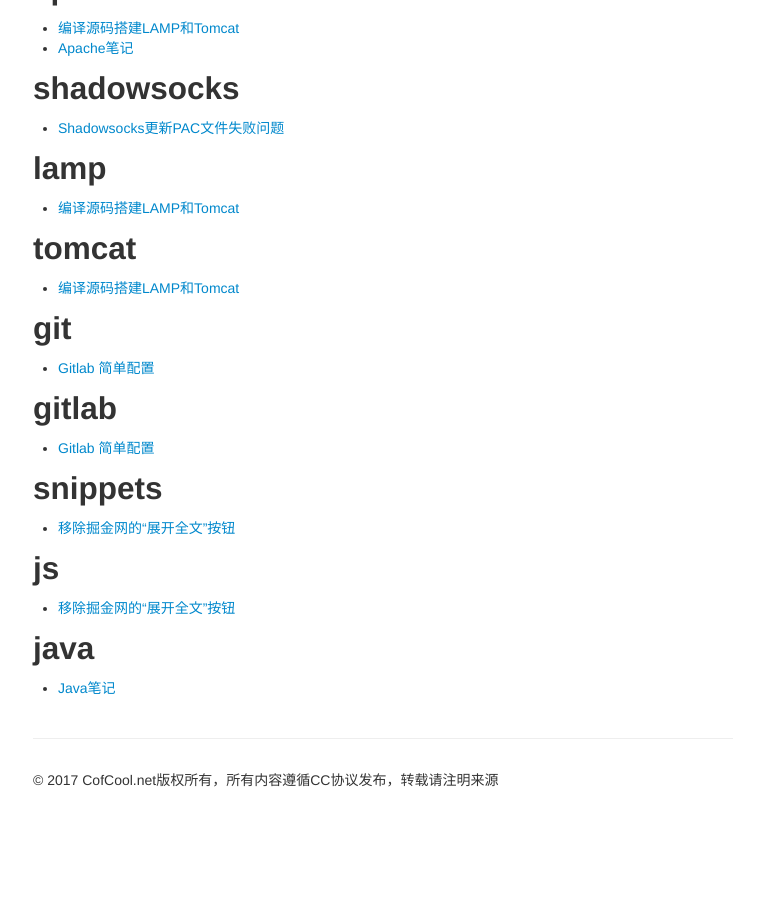
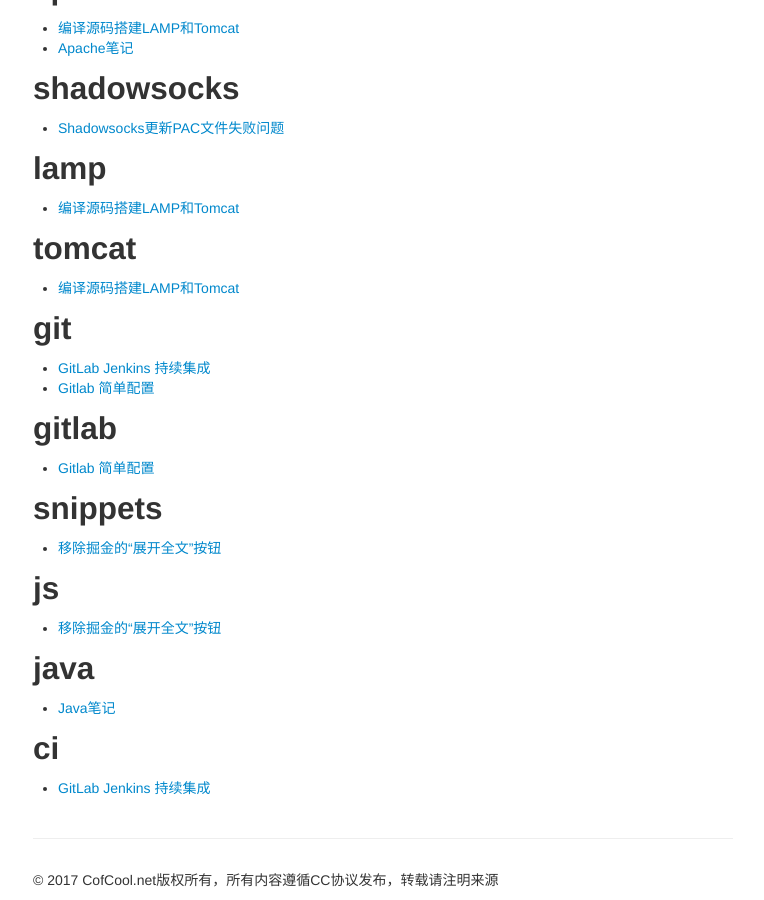
Before and after one commit to cofcool/cofcool.github.io, a Jekyll site: the page built from tags.html, in a window 1280 px wide and 900 px high, scrolled down 4550 px. Shown: the whole window, without its empty margins (257-1021 px from the left). Built offline with Jekyll 4.4.1, drawn with Linux system fonts in a browser that asks for light colours; comment, search, counter and statistics services are not loaded; before the commit the page ends 5350 px from its top, so only the background shows below that; some of the changed lines change nothing that is shown.

Commit message:
gitlab-jenkins-ci

````diff
--- a/_posts/snippets/2017-09-11-remove-fullbtn-from-juejin.md
+++ b/_posts/snippets/2017-09-11-remove-fullbtn-from-juejin.md
@@ -1,7 +1,7 @@
 ---
 layout: post
 category : Snippets
-title : 移除掘金网的“展开全文”按钮
+title : 移除掘金的“展开全文”按钮
 tags : [snippets, js]
 ---
 {% include JB/setup %}
--- /dev/null
+++ b/_posts/tech/2017-09-12-gitlab-jenkins-ci.md
@@ -0,0 +1,107 @@
+---
+layout: post
+category : Tech
+title : GitLab Jenkins 持续集成
+tags : [git, ci]
+---
+{% include JB/setup %}
+
+目录
+<!-- @import "[TOC]" {cmd="toc" depthFrom=2 depthTo=6 orderedList=false} -->
+<!-- code_chunk_output -->
+
+* [1. 安装](#1-安装)
+* [2. 配置](#2-配置)
+* [3. 添加任务](#3-添加任务)
+* [4. 常见问题](#4-常见问题)
+	* [1. 忘记密码](#1-忘记密码)
+* [参考](#参考)
+
+<!-- /code_chunk_output -->
+
+
+环境:
+* Ubuntu 16.04 LTS
+* OpenJDK 8
+* GitLab 9
+
+## 1. 安装
+
+```shell
+wget -q -O - https://pkg.jenkins.io/debian-stable/jenkins.io.key | sudo apt-key add -
+
+sudo vim /etc/apt/sources.list
+deb https://pkg.jenkins.io/debian-stable binary/
+
+sudo apt update && sudo apt install jenkins
+```
+
+## 2. 配置
+
+```shell
+# 修改端口，默认为8080， 修改为 11111
+sudo vim /etc/default/jenkins
+
+# port for HTTP connector (default 8080; disable with -1)
+HTTP_PORT=11111
+
+# 重启服务
+sudo service jenkins restart
+```
+
+如果启动成功，可访问`http://%{YOUR_IP_ADDRESS}:11111/`来进行初始化。
+
+1. 输入`/var/lib/jenkins/secrets/initialAdminPassword`文件中的密码解锁
+2. 开始初始化配置，如下图所示
+  ![zdtefkofcy6nu3di]({{ site.url }}/public/upload/images/zdtefkofcy6nu3di.png)
+  ![ev9w7nrmspbn8kt9]({{ site.url }}/public/upload/images/ev9w7nrmspbn8kt9.png)
+  ![coewnqfz9ja46lxr]({{ site.url }}/public/upload/images/coewnqfz9ja46lxr.png)
+3. 按照要求配置完成之后，即可访问
+  ![5adt4ll1jfbf0f6r]({{ site.url }}/public/upload/images/5adt4ll1jfbf0f6r.png)
+4. 安装Gitlab插件, GitLab Plugin 和 Gitlab Hook Plugin
+  ![bnnf1fdzte1jdcxr]({{ site.url }}/public/upload/images/bnnf1fdzte1jdcxr.png)
+
+## 3. 添加任务
+
+根据Jenkins提供的向导来创建任务，大概过程如下:
+
+![kbqpt4ikug2jra4i]({{ site.url }}/public/upload/images/kbqpt4ikug2jra4i.png)
+
+![pzkv1mjbd4fmkj4i]({{ site.url }}/public/upload/images/pzkv1mjbd4fmkj4i.png)
+
+注意：Gitlab如果设置为私有项目的话，需要SSH key验证，
+
+![gz2moaiq0e0qw7b9]({{ site.url }}/public/upload/images/gz2moaiq0e0qw7b9.png)
+
+![dv1k7qrb9p9tqpvi]({{ site.url }}/public/upload/images/dv1k7qrb9p9tqpvi.png)
+
+项目创建完成之后，配置Gitlab的Web Hooks：
+
+[Jenkins Gitlab Hook Plugin](https://github.com/elvanja/jenkins-gitlab-hook-plugin)提供的Web Hooks方式:
+* Build now hook `http://your-jenkins-server/gitlab/build_now`，如果未触发，可改为`http://your-jenkins-server/gitlab/build_now/your-project-name`
+* Notify commit hook `http://your-jenkins-server/git/notifyCommit?url=<URL of the Git repository for the Gitlab project>`
+
+可在Gitlab的项目`设置 > 集成`下设置，如下所示：
+
+![30u6sbe5diyvte29]({{ site.url }}/public/upload/images/30u6sbe5diyvte29.png)
+
+![3rthak1175koi529]({{ site.url }}/public/upload/images/3rthak1175koi529.png)
+
+添加完成之后，可点击`Test`测试是否成功。
+
+![79z7v6zdlg1u4n29]({{ site.url }}/public/upload/images/79z7v6zdlg1u4n29.png)
+
+## 4. 常见问题
+
+### 1. 忘记密码
+
+用户的配置文件存储位置为`/var/lib/jenkins/users`，可通过修改用户目录下的`config.xml`来重置密码。
+
+```
+# 123456 对应的密码加密后的值
+#jbcrypt:$2a$10$NqPv3NpgxkpQi/ffEsEkhuMZYpbKc5cVVrP60cD6MX5IujYkLlOGm
+```
+
+## 参考
+
+* [Jenkins Gitlab持续集成打包平台搭建](http://skyseraph.com/2016/07/18/Tools/Jenkins%20Gitlab%E6%8C%81%E7%BB%AD%E9%9B%86%E6%88%90%E6%89%93%E5%8C%85%E5%B9%B3%E5%8F%B0%E6%90%AD%E5%BB%BA/)
````
Also changed, not shown: public/upload/images/30u6sbe5diyvte29.png (added), public/upload/images/3rthak1175koi529.png (added), public/upload/images/5adt4ll1jfbf0f6r.png (added), public/upload/images/79z7v6zdlg1u4n29.png (added), public/upload/images/bnnf1fdzte1jdcxr.png (added), public/upload/images/coewnqfz9ja46lxr.png (added), public/upload/images/dv1k7qrb9p9tqpvi.png (added), public/upload/images/ev9w7nrmspbn8kt9.png (added), public/upload/images/gz2moaiq0e0qw7b9.png (added), public/upload/images/kbqpt4ikug2jra4i.png (added), public/upload/images/pzkv1mjbd4fmkj4i.png (added), public/upload/images/zdtefkofcy6nu3di.png (added).
